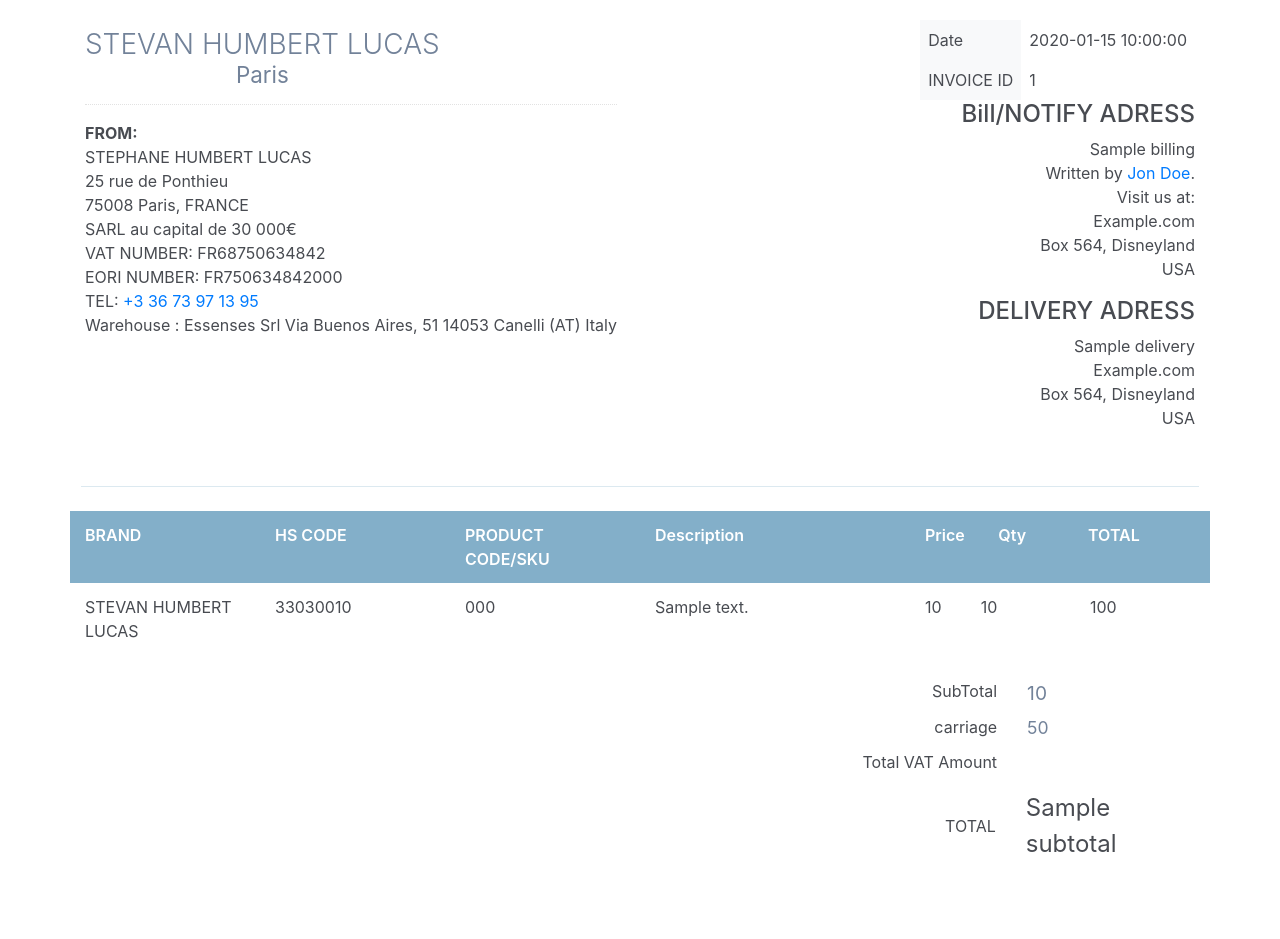
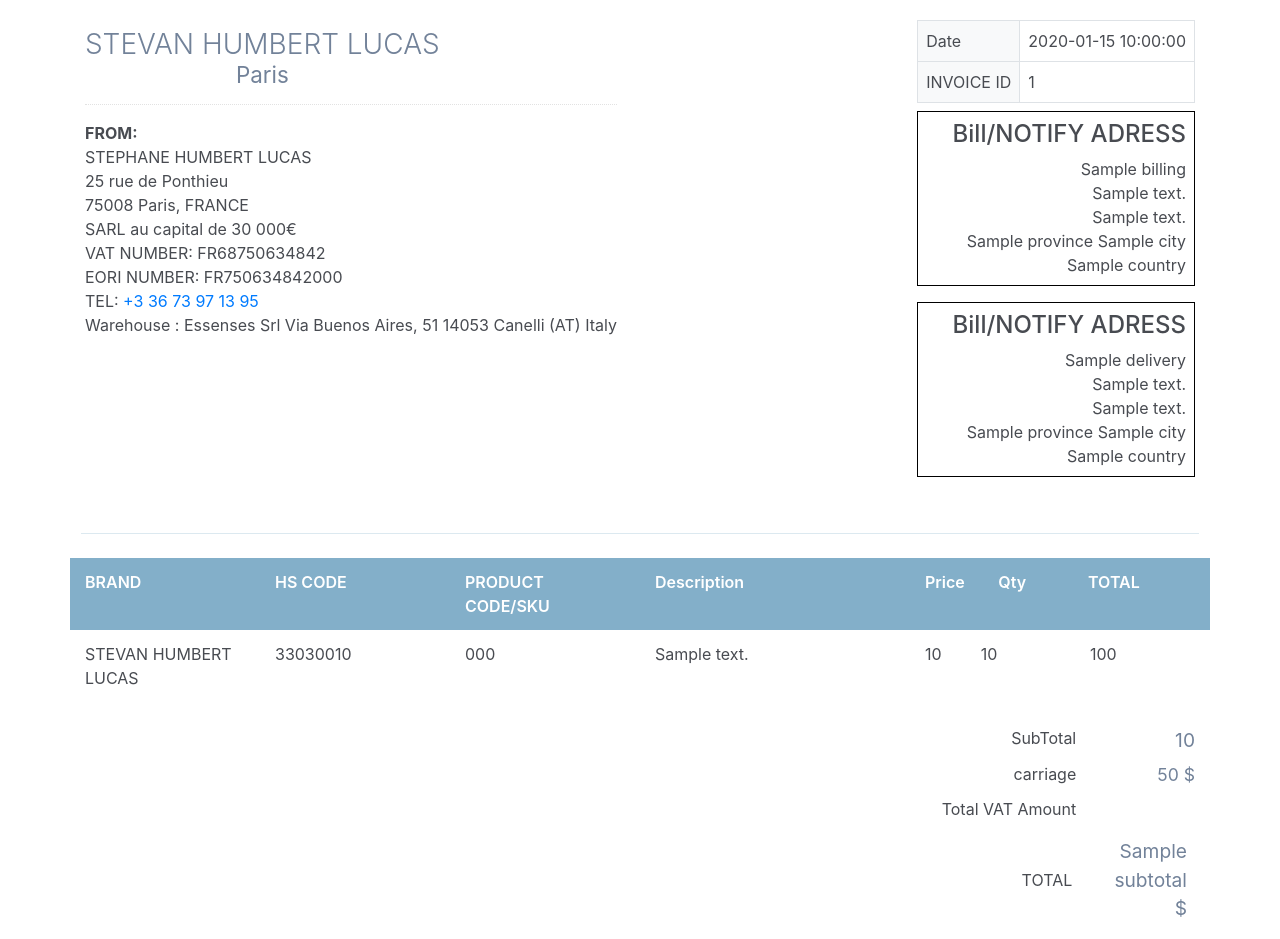
Before and after one commit to omarenis/stephane_hambert_invoice, a Flask app: template templates/invoice.html in a window 1280 px wide. Before the commit the page ends 852 px from the top, so only its background shows below. Run offline with Flask 2, Linux system fonts and the light colour scheme; the template is opened without the code that fills it: most values are stand-ins (such as "Sample title", 1, 10 or a date in 2020); parts of the project's set-up code (start-up, migrations or seed data) failed here and were passed over; some libraries are stand-ins or nearby versions.

Commit message:
final version

```diff
--- a/templates/invoice.html
+++ b/templates/invoice.html
@@ -173,8 +173,8 @@
             </address>
         </div>
         <div class="d-block">
-            <table clsss="mb-2 mt-2 table w-25">
-                <tbody>
+            <table clsss="mb-2 mt-2 table w-25 table-bordered border-primary">
+                <tbody class="table-bordered">
                 <tr>
                     <td class="bg-light p-2">Date</td>
                     <td class="p-2">{{ order.date_payment }}</td>
@@ -185,22 +185,21 @@
                 </tr>
                 </tbody>
             </table>
-            <address class="border-1 text-right">
+            <address class="p-2 border-1 text-right mt-2" style="border: 1px solid black;">
                 <h4>Bill/NOTIFY ADRESS</h4>
                 {{ order.billing.customer_name }}<br>
-                {{ '' }}
-                Written by <a href="mailto:{{ order.billing.customer_email }}">Jon Doe</a>.<br>
-                Visit us at:<br>
-                Example.com<br>
-                Box 564, Disneyland<br>
-                USA
+                {{ order.billing.address1 }}<br>
+                {{ order.billing.address2 }}<br>
+                {{ order.billing.province }} {{ order.billing.city }}<br>
+                {{ order.billing.country }}
             </address>
-            <address class="border-1 text-right">
-                <h4>DELIVERY ADRESS</h4>
+            <address class="p-2 border-1 text-right mt-2" style="border: 1px solid black;">
+                <h4>Bill/NOTIFY ADRESS</h4>
                 {{ order.delivery.customer_name }}<br>
-                Example.com<br>
-                Box 564, Disneyland<br>
-                USA
+                {{ order.delivery.address1 }}<br>
+                {{ order.delivery.address2 }}<br>
+                {{ order.delivery.province }} {{ order.delivery.city }}<br>
+                {{ order.delivery.country }}
             </address>
         </div>
     </div>
@@ -232,70 +231,41 @@
                             </div>
                         {% endfor %}
                     </div>
-
                     <div class="row border-b-2 brc-default-l2"></div>
-
-                    <!-- or use a table instead -->
-                    <!--
-            <div class="table-responsive">
-                <table class="table table-striped table-borderless border-0 border-b-2 brc-default-l1">
-                    <thead class="bg-none bgc-default-tp1">
-                        <tr class="text-white">
-                            <th class="opacity-2">#</th>
-                            <th>Description</th>
-                            <th>Qty</th>
-                            <th>Unit Price</th>
-                            <th width="140">Amount</th>
-                        </tr>
-                    </thead>
-
-                    <tbody class="text-95 text-secondary-d3">
-                        <tr></tr>
-                        <tr>
-                            <td>1</td>
-                            <td>Domain registration</td>
-                            <td>2</td>
-                            <td class="text-95">$10</td>
-                            <td class="text-secondary-d2">$20</td>
-                        </tr>
-                    </tbody>
-                </table>
-            </div>
-            -->
                     <div class="row mt-3">
                         <div class="col-12 col-sm-7 text-grey-d2 text-95 mt-2 mt-lg-0">
                         </div>
                         <div class="col-12 col-sm-5 text-grey text-90 order-first order-sm-last">
                             <div class="row my-2">
-                                <div class="col-7 text-right">
+                                <div class="col-9 text-right">
                                     SubTotal
                                 </div>
-                                <div class="col-5">
+                                <div class="col-3 text-right">
                                     <span class="text-120 text-secondary-d1">{{ order.subtotal - 50 }}</span>
                                 </div>
                             </div>
                             <div class="row my-2">
-                                <div class="col-7 text-right">
+                                <div class="col-9 text-right">
                                     carriage
                                 </div>
-                                <div class="col-5">
-                                    <span class="text-110 text-secondary-d1">50</span>
+                                <div class="col-3 text-right">
+                                    <span class="text-110 text-secondary-d1">50 $</span>
                                 </div>
                             </div>
                             <div class="row my-2">
-                                <div class="col-7 text-right">
+                                <div class="col-9 text-right">
                                     Total VAT Amount
                                 </div>
-                                <div class="col-5">
+                                <div class="col-3 text-right">
                                     <span class="text-110 text-secondary-d1"></span>
                                 </div>
                             </div>
                             <div class="row my-2 align-items-center bgc-primary-l3 p-2">
-                                <div class="col-7 text-right">
+                                <div class="col-9 text-right">
                                     TOTAL
                                 </div>
-                                <div class="col-5">
-                                    <span class="text-150 text-success-d3 opacity-2">{{ order.subtotal}}</span>
+                                <div class="col-3 text-right">
+                                    <span class="text-120 text-secondary-d1">{{ order.subtotal }} $</span>
                                 </div>
                             </div>
                         </div>
@@ -305,10 +275,7 @@
         </div>
     </div>
 </div>
-
-<script type="text/javascript">
 <script src="https://cdn.jsdelivr.net/npm/bootstrap@4.4.1/dist/js/bootstrap.bundle.min.js"></script>
 <script src="https://code.jquery.com/jquery-1.10.2.min.js"></script>
-</script>
 </body>
 </html>
```
Lines whose indentation alone changed are shown as unchanged.
